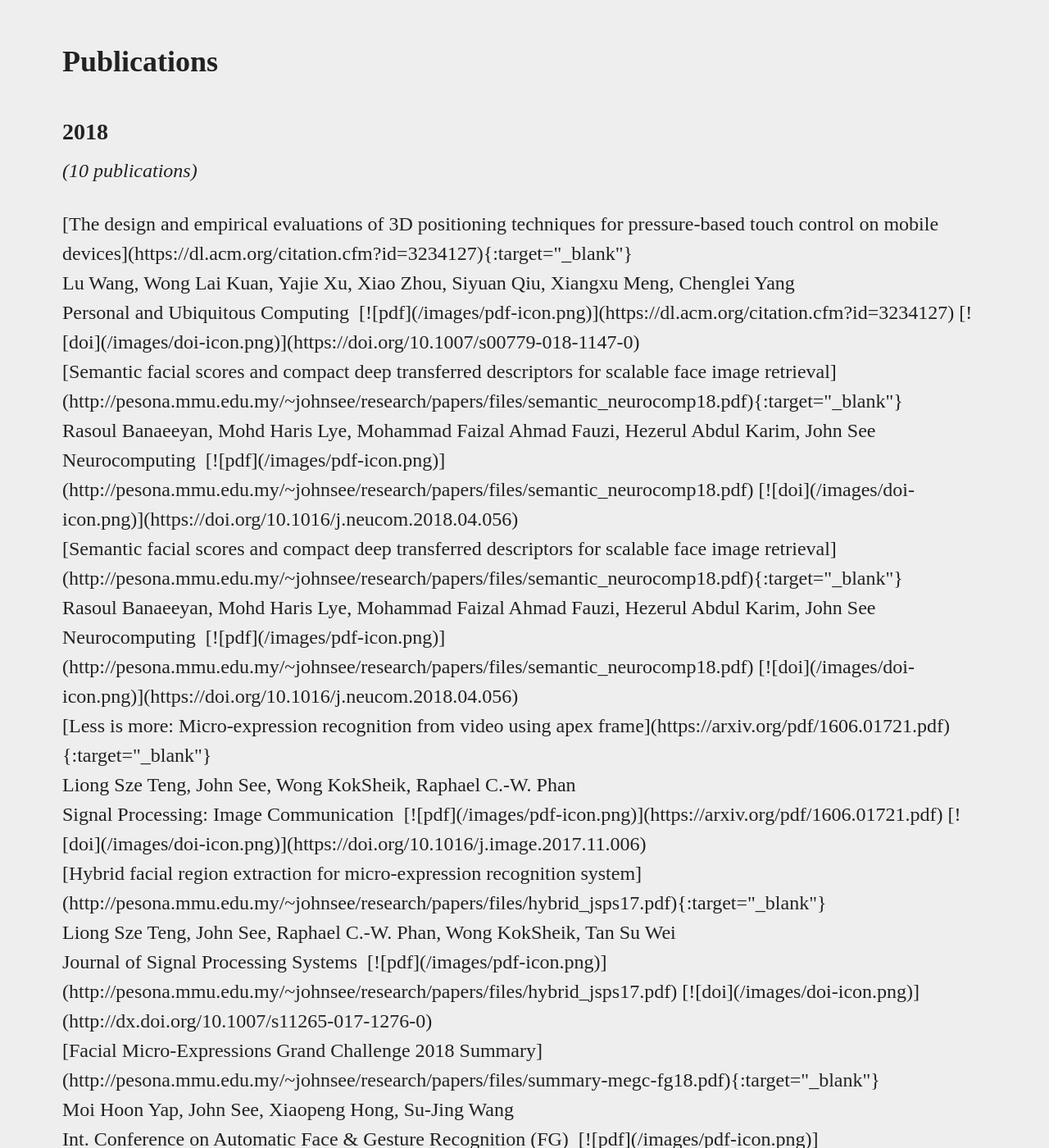
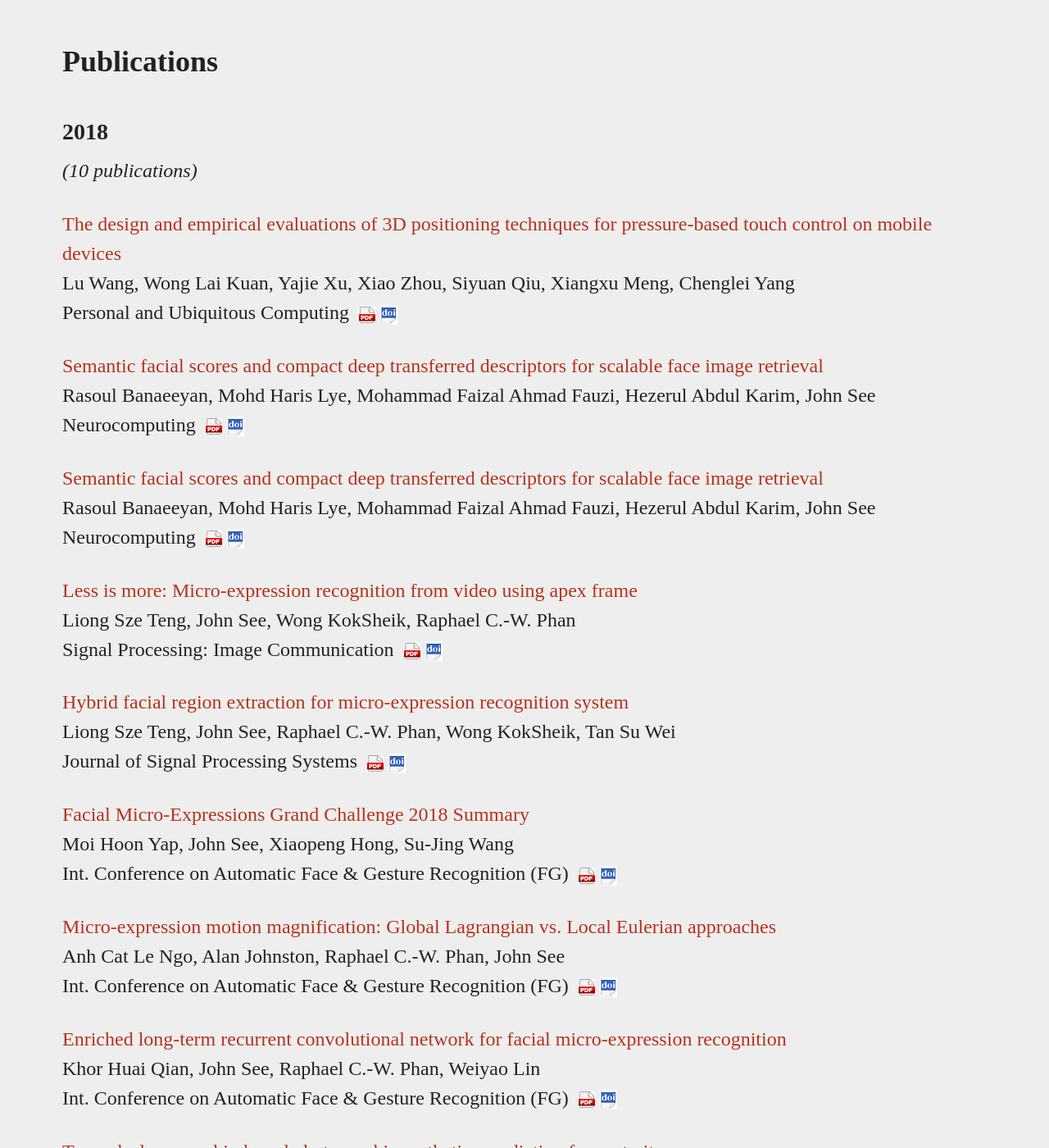
Before and after one commit to viprlab/viprlab.github.io, a Jekyll site: the page built from papers.md, in a window 1280 px wide and 1400 px high, scrolled down 212 px. Shown: the whole window at 82% size. Built offline with Jekyll 4.4.1, drawn with Linux system fonts in a browser that asks for light colours; some of the changed text lies outside the part shown.

Commit message:
Update papers.md

```diff
--- a/papers.md
+++ b/papers.md
@@ -216,11 +216,10 @@
 {% if forloop.first %}
 *({{ forloop.length }} publications)*
 {% endif %}
-<div class="info">
+<div class="paper"></div>
 {% if entry.internal %}[{{entry.title}}]({{entry.url | prepend: site.baseurl}}){% else %} {% if entry.url %}[{{entry.title}}]({{entry.url}}){:target="_blank"}{% else %}[{{entry.title}}]({{entry.doi}}){:target="_blank"} {% endif %} {% endif %}<br />
 <span class="authors">{{entry.author}}</span><br />
 <span class="publication">{{entry.pub}}</span>
 {% if entry.note %} **({{entry.note}})**{: style="color: maroon"} {% endif %} {% if entry.url %} &nbsp;[![pdf](/images/pdf-icon.png)]({{entry.url}}) {% endif %} {% if entry.doi %} [![doi](/images/doi-icon.png)]({{entry.doi}}) {% endif %}
-</div>
 {% endfor %}
 {% endfor %}
```
